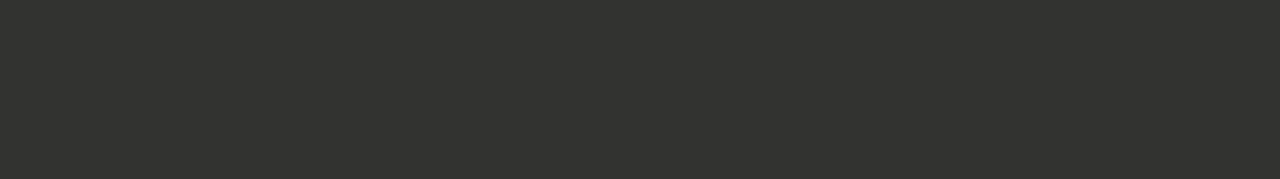
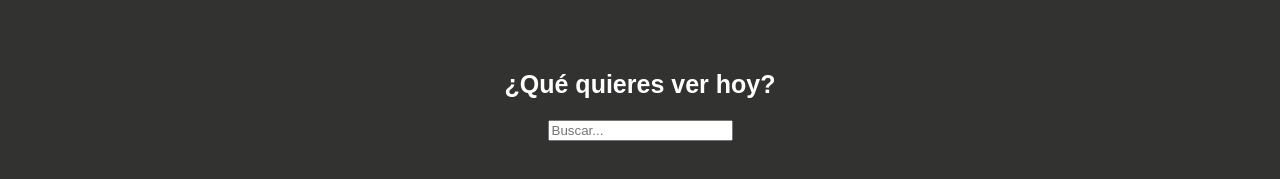
Before and after one commit to juanmarcosdev/helloworld2-reactjs, a React app: page / in a window 1280 px wide. Shown: the part 155-334 px from the top of the page. Built offline with nearby package versions, Linux system fonts and the light colour scheme.

Commit message:
Adding search component

```diff
--- /dev/null
+++ b/src/assets/styles/components/Search.scss
@@ -0,0 +1,13 @@
+.main {
+    display: flex;
+    align-items: center;
+    justify-content: center;
+    flex-direction: column;
+    height: 300px;
+    border-radius: 0px 0px 40px 40px;
+  }
+
+  .main__title {
+    color: white;
+    font-size: 25px;
+  }
--- /dev/null
+++ b/src/components/Search.jsx
@@ -0,0 +1,11 @@
+import React from 'react';
+import '../assets/styles/components/Search.scss';
+
+const Search = () => (
+    <section className="main">
+      <h2 className="main__title">¿Qué quieres ver hoy?</h2>
+      <input type="text" className="input" placeholder="Buscar..." />
+    </section>
+);
+
+export default Search;
--- a/src/containers/App.jsx
+++ b/src/containers/App.jsx
@@ -1,10 +1,12 @@
 import React from 'react';
 import Header from '../components/Header';
 import '../assets/styles/App.scss';
+import Search from '../components/Search';
 
 const App = () => (
   <div className='App'>
     <Header />
+    <Search />
   </div>
 );
 
```
Also changed, not shown: src/components/Header.jsx (+7 -7 lines).
